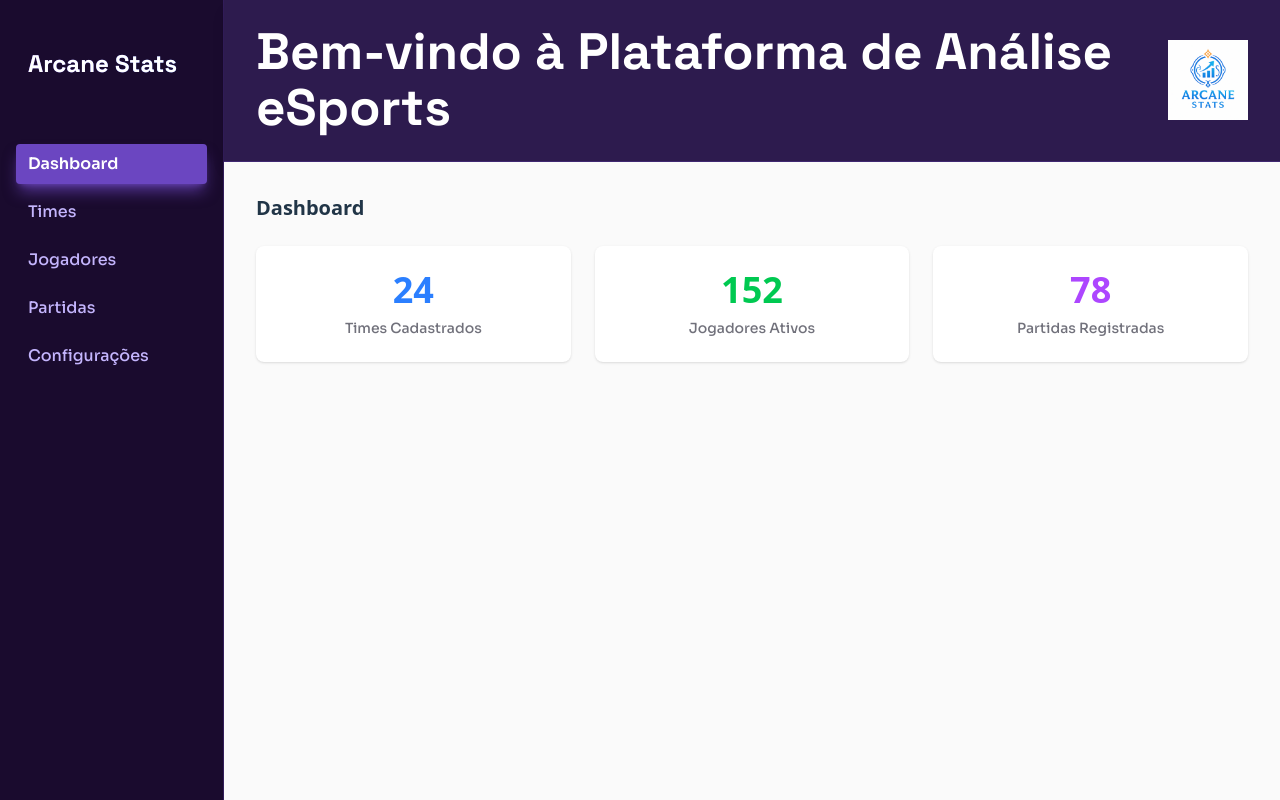
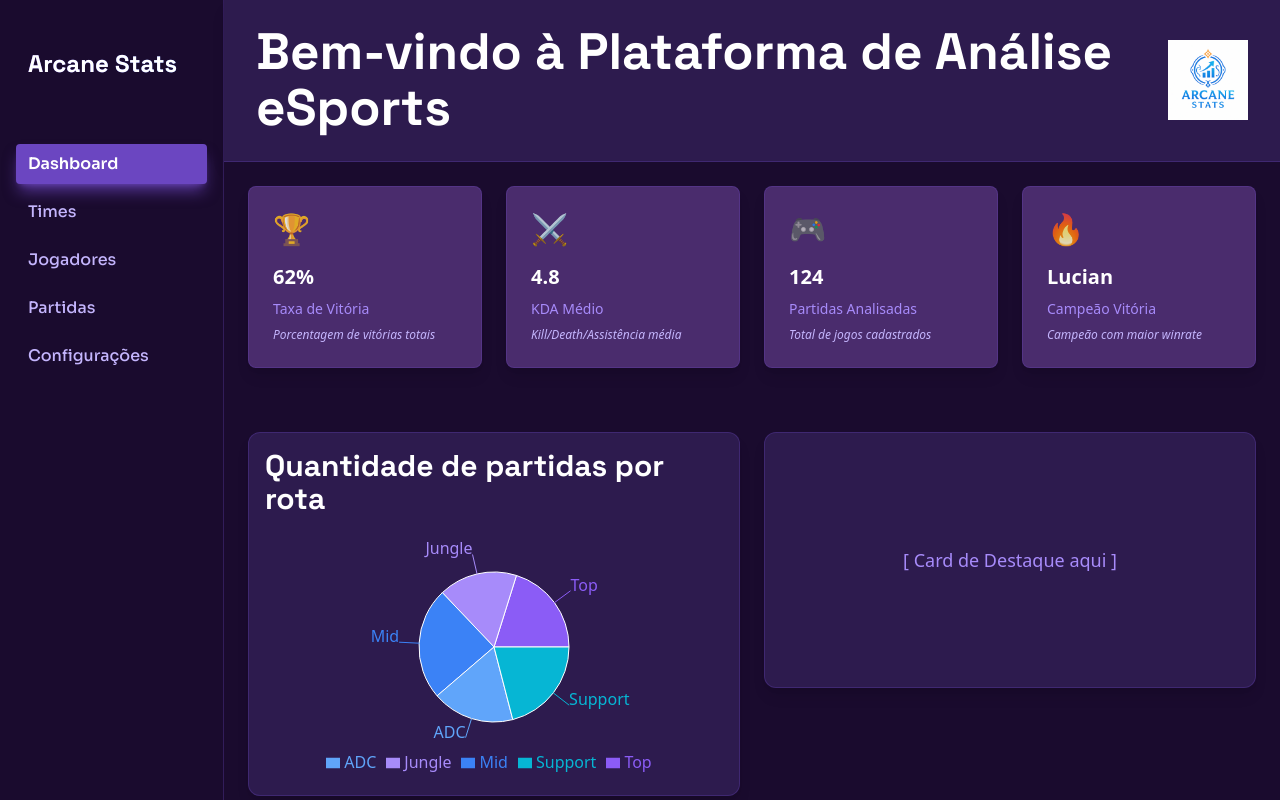
Before and after one commit to CapivaraDevv/Arcane-Stats, a React (Vite) app in the folder arcane-stats/: page / in a window 1280 px wide. Shown: the top 800 px of the page. Built offline with nearby package versions, Linux system fonts and the light colour scheme.

Commit message:
Dashboard foi melhorado com a adição de um gráfico de pizza

```diff
--- a/arcane-stats/src/pages/Dashboard.tsx
+++ b/arcane-stats/src/pages/Dashboard.tsx
@@ -1,23 +1,72 @@
-const Dashboard = () => {
+
+import { PieChart, Pie, Cell, Tooltip, Legend, ResponsiveContainer } from 'recharts';
+
+export default function Dashboard() {
+  // Dados mockados para KPIs
+  const kpis = [
+    { title: 'Taxa de Vitória', value: '62%', description: 'Porcentagem de vitórias totais', icon: '🏆' },
+    { title: 'KDA Médio', value: '4.8', description: 'Kill/Death/Assistência média', icon: '⚔️' },
+    { title: 'Partidas Analisadas', value: '124', description: 'Total de jogos cadastrados', icon: '🎮' },
+    { title: 'Campeão Vitória', value: 'Lucian', description: 'Campeão com maior winrate', icon: '🔥' },
+  ];
+
+  // Agora o campo é 'name', não mais 'role'
+  const dadosRoles = [
+    { name: 'Top', value: 25 },
+    { name: 'Jungle', value: 21 },
+    { name: 'Mid', value: 30 },
+    { name: 'ADC', value: 22 },
+    { name: 'Support', value: 26 },
+  ];
+
+  // Paleta roxo/azul Arcane
+  const cores = ['#8b5cf6', '#a78bfa', '#3b82f6', '#60a5fa', '#06b6d4'];
+
   return (
-    <main className="flex-1 p-8 bg-zinc-50 min-h-screen">
-      <h2 className="text-xl font-bold mb-6">Dashboard</h2>
-      <div className="grid grid-cols-1 md:grid-cols-3 gap-6">
-        <div className="bg-white p-6 rounded-lg shadow flex flex-col items-center">
-          <span className="text-4xl font-bold text-blue-500">24</span>
-          <span className="sora-text mt-2 text-sm text-zinc-500">Times Cadastrados</span>
+    <div className="p-6 flex flex-col gap-8 bg-[#1a0b2e] min-h-screen">
+      {/* GRID DE INDICADORES (KPIs) */}
+      <div className="grid grid-cols-1 sm:grid-cols-2 lg:grid-cols-4 gap-6">
+        {kpis.map((kpi, idx) => (
+          <div key={idx} className="bg-[#4a2c6d] rounded-lg p-6 shadow-lg flex flex-col items-start gap-2 transition-all hover:scale-105 hover:bg-[#6b46c1] hover:shadow-[#8b5cf6] hover:shadow-xl duration-200 border border-[#6b46c1]/30">
+            <div className="text-3xl mb-2 animate-pulse">{kpi.icon}</div>
+            <div className="text-xl font-bold text-white">{kpi.value}</div>
+            <div className="text-sm text-[#a78bfa]">{kpi.title}</div>
+            <div className="text-xs text-[#c4b5fd] italic">{kpi.description}</div>
+          </div>
+        ))}
+      </div>
+
+      {/* GRÁFICO DE DISTRIBUIÇÃO DE ROLES */}
+      <div className="grid grid-cols-1 md:grid-cols-2 gap-6 mt-8">
+        <div className="bg-[#2d1b4e] rounded-xl p-4 flex flex-col items-center justify-center border border-[#6b46c1]/30 shadow-lg">
+          <h1 className="titulo-grafico pb-2 space-grotesk-title text-white mb-4">Quantidade de partidas por rota</h1>
+          <ResponsiveContainer width="100%" height={240}>
+            <PieChart>
+              <Pie dataKey="value" data={dadosRoles} cx="50%" cy="50%" outerRadius={75}
+                label={({ name }) => name}>
+                {dadosRoles.map((_, idx) => (
+                  <Cell key={`cell-${idx}`} fill={cores[idx % cores.length]} />
+                ))}
+              </Pie>
+              <Tooltip
+                contentStyle={{
+                  backgroundColor: '#1a0b2e',
+                  border: '1px solid #6b46c1',
+                  borderRadius: '8px',
+                  color: '#ffffff'
+                }}
+              />
+              <Legend
+                wrapperStyle={{ color: '#ffffff' }}
+              />
+            </PieChart>
+          </ResponsiveContainer>
         </div>
-        <div className="bg-white p-6 rounded-lg shadow flex flex-col items-center">
-          <span className="text-4xl font-bold text-green-500">152</span>
-          <span className="sora-text mt-2 text-sm text-zinc-500">Jogadores Ativos</span>
-        </div>
-        <div className="bg-white p-6 rounded-lg shadow flex flex-col items-center">
-          <span className="text-4xl font-bold text-purple-500">78</span>
-          <span className="sora-text mt-2 text-sm text-zinc-500">Partidas Registradas</span>
+        <div className="bg-[#2d1b4e] rounded-xl h-64 flex items-center justify-center text-[#a78bfa] text-lg border border-[#6b46c1]/30 shadow-lg">
+          {/* Futuro: Destaque de Partida ou Recorde */}
+          [ Card de Destaque aqui ]
         </div>
       </div>
-    </main>
+    </div>
   );
-};
-
-export default Dashboard;
+}
```
